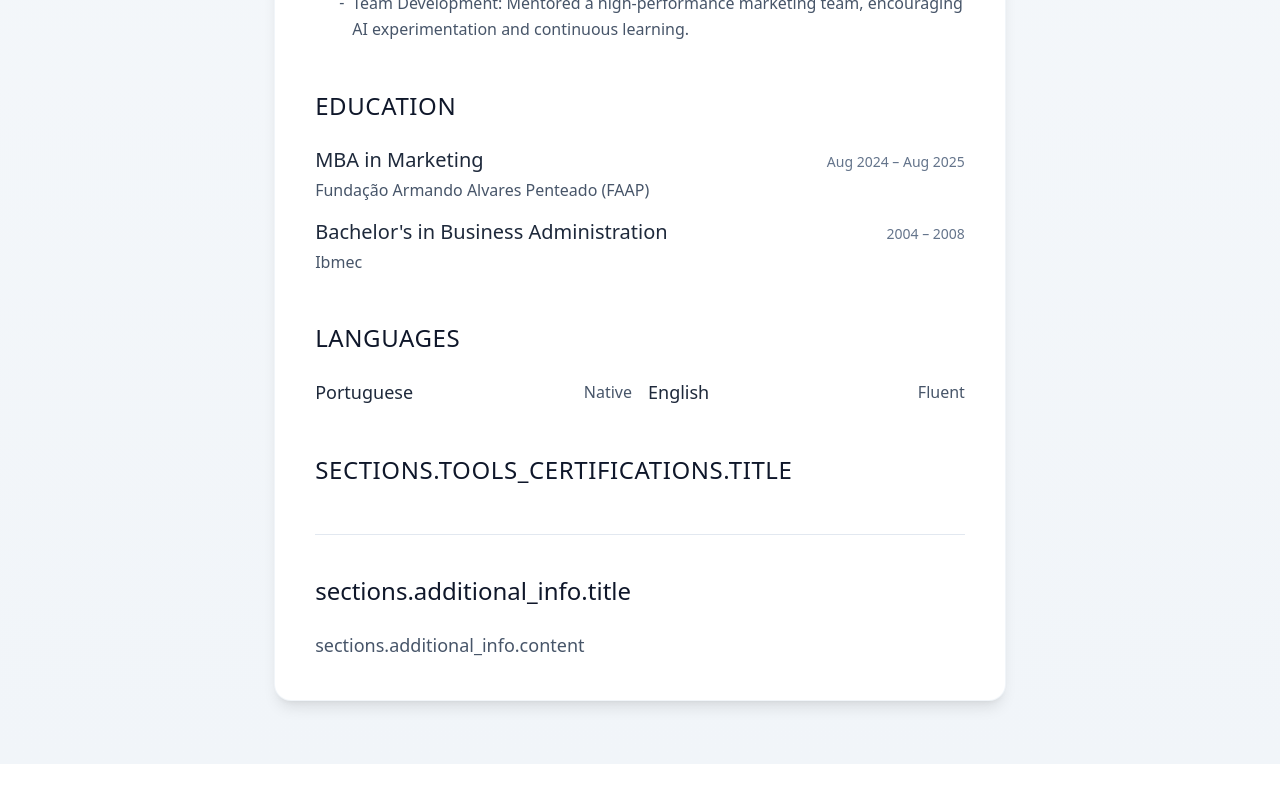
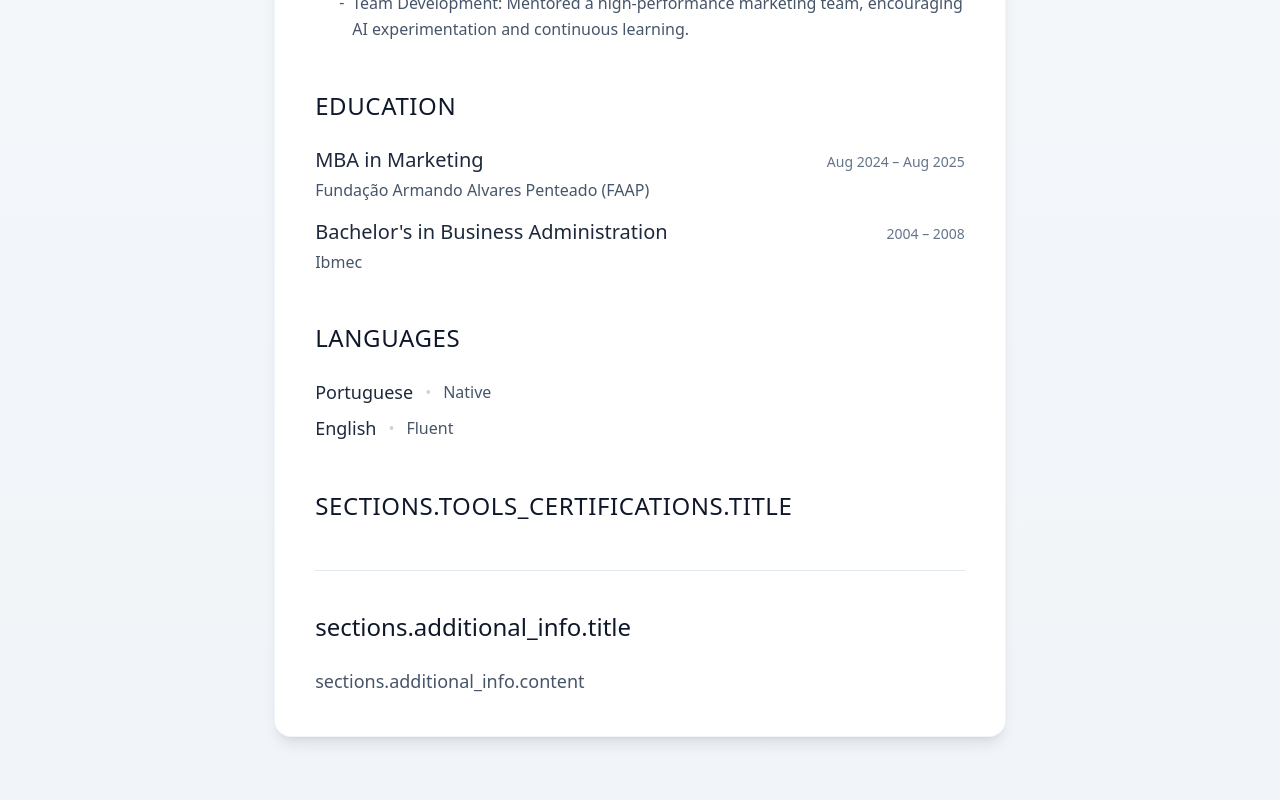
Before and after one commit to limaronaldo/ronaldo-resume, a Next.js app: page / in a window 1280 px wide. Shown: the part 1615-2415 px from the top of the page. Before the commit the page ends 2379 px from the top, so only its background shows below. Built offline with nearby package versions, Linux system fonts and the light colour scheme; what i18next-resources-to-backend would draw is missing.

Commit message:
fix language and mba

```diff
--- a/app/components/Resume.tsx
+++ b/app/components/Resume.tsx
@@ -198,10 +198,11 @@ export default function Resume({ customJobTitle, hideControls = false }: ResumeP
           {/* Languages */}
           <section className="mb-12">
             <h3 className="text-2xl font-light text-slate-900 mb-6 tracking-wide uppercase">{t('sections.languages.title')}</h3>
-            <div className="grid grid-cols-2 gap-4">
+            <div className="space-y-2">
               {Array.isArray(languageItems) && languageItems.map((item, index) => (
-                <div key={index} className="flex justify-between items-center">
+                <div key={index} className="flex items-center">
                   <span className="text-lg text-slate-800 font-light">{item.language}</span>
+                  <span className="text-slate-300 mx-3">•</span>
                   <span className="text-base text-slate-600 font-light">{item.level}</span>
                 </div>
               ))}
--- a/locales/en/translation.json
+++ b/locales/en/translation.json
@@ -85,7 +85,7 @@
         {
           "degree": "MBA in Marketing",
           "school": "Fundação Armando Alvares Penteado (FAAP)",
-          "period": "Aug 2024 – Aug 2025"
+          "period": "2024 – 2025"
         },
         {
           "degree": "Bachelor's in Business Administration",
--- a/locales/es/translation.json
+++ b/locales/es/translation.json
@@ -84,7 +84,7 @@
         {
           "degree": "MBA en Marketing",
           "school": "Fundação Armando Alvares Penteado (FAAP)",
-          "period": "ago 2024 – ago 2025"
+          "period": "2024 – 2025"
         },
         {
           "degree": "Licenciatura en Administración",
--- a/locales/pt/translation.json
+++ b/locales/pt/translation.json
@@ -84,7 +84,7 @@
         {
           "degree": "MBA em Marketing",
           "school": "Fundação Armando Alvares Penteado (FAAP)",
-          "period": "ago 2024 – ago 2025"
+          "period": "2024 – 2025"
         },
         {
           "degree": "Bacharel em Administração",
```
